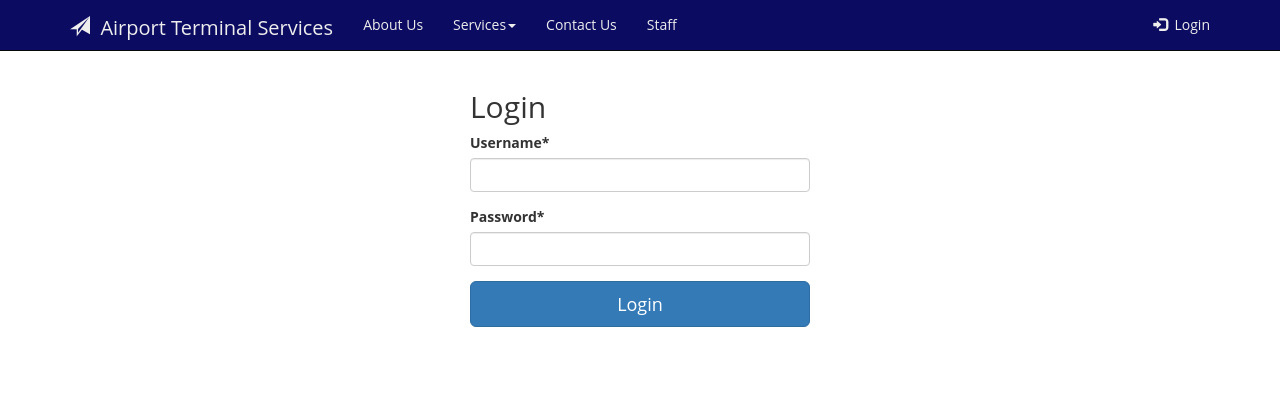
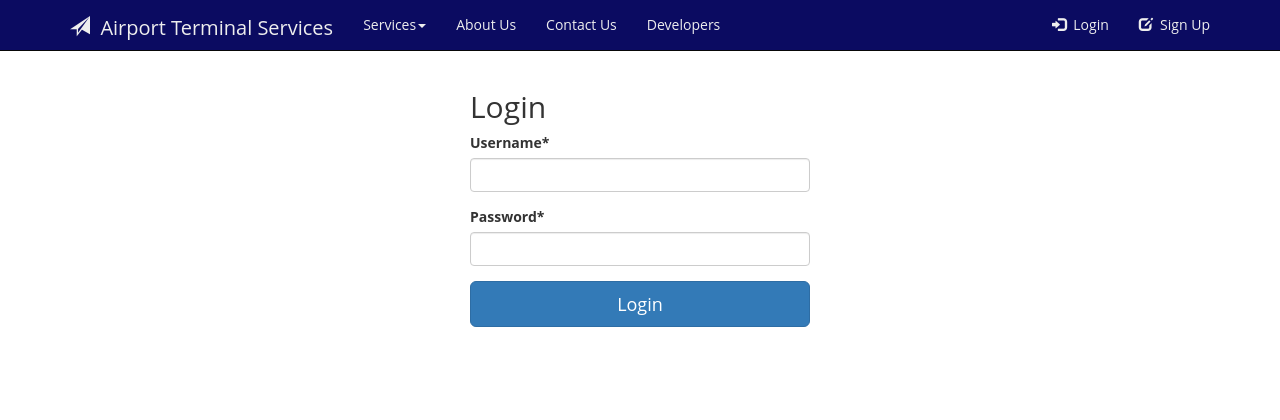
Before and after one commit to LockednKoded/ats, a Django app: page /accounts/login/ in a window 1280 px wide. Shown: the top 420 px of the page. Run offline with Django 3.2, Linux system fonts and the light colour scheme; some libraries are stand-ins or nearby versions.

Commit message:
Added sign-up link in navbar

```diff
--- a/src/ats/urls.py
+++ b/src/ats/urls.py
@@ -19,7 +19,7 @@ urlpatterns = [
 
     url(r'^contact/', contact_us, name='contact_us'),
     url(r'^services/', services, name='services'),
-    url(r'^staff/', staff, name='staff'),
+    url(r'^developedby/', developedby, name='developedby'),
     url(r'^about/', about_us, name='about_us'),
 
 
--- a/src/ats/views.py
+++ b/src/ats/views.py
@@ -13,8 +13,8 @@ def services(request):
     return render(request, 'common/services.html', {})
 
 
-def staff(request):
-    return render(request, 'common/staff.html', {})
+def developedby(request):
+    return render(request, 'common/developedby.html', {})
 
 
 def about_us(request):
--- a/src/templates/common/base.html
+++ b/src/templates/common/base.html
@@ -54,12 +54,11 @@
                 <div class="collapse navbar-collapse" id="topNavbar">
                     <ul class="nav navbar-nav">
 
-                        <li class="{% block about_us_active %}{% endblock %}"><a href="{% url 'about_us' %}">About Us</a></li>
                         <li class="dropdown {% block services_active %}{% endblock %}">
 
 							<a href="#" class="dropdown-toggle" data-toggle="dropdown">Services<span class="caret"></span></a>
 							<ul class="dropdown-menu">
-                                <li><a href="{% url 'flight_info:list-flights' %}">Flight Info</a></li>
+                                <li><a href="{% url 'flight_info:list-flights' %}">Flights</a></li>
 								<li><a href="{% url 'parking:details' %}">Parking</a></li>
 								<li><a href="{% url 'baggage_handling:index' %}">Baggage Handl.</a></li>
 								<li><a href="{% url 'book:listbookings' %}">Retiring Rooms</a></li>
@@ -72,8 +71,9 @@
 							</ul><!--end opened-menu-->
 
 						</li><!--end dropdown list-->
+                        <li class="{% block about_us_active %}{% endblock %}"><a href="{% url 'about_us' %}">About Us</a></li>
                         <li><a href="{% url 'contact_us' %}" class="{% block contact_us_active %}{% endblock %}">Contact Us</a></li>
-                        <li><a href="{% url 'staff' %}" class="{% block staff_active %}{% endblock %}">Staff</a></li>
+                        <li><a href="{% url 'developedby' %}" class="{% block staff_active %}{% endblock %}">Developers</a></li>
 
                     </ul><!--end nav ul lisr-->
 
@@ -96,6 +96,7 @@
 
                         {% else %}
                             <li><a href="{% url 'accounts:login' %}"><span class="glyphicon glyphicon-log-in"></span>&nbsp;&nbsp;Login</a></li>
+                            <li><a href="{% url 'accounts:register' %}"><span class="glyphicon glyphicon-edit"></span>&nbsp;&nbsp;Sign Up</a></li>
                         {% endif %}
 
                     </ul><!-- end nav-ul -->
```
Also changed, not shown: src/templates/common/developedby.html (renamed from src/templates/common/staff.html).
